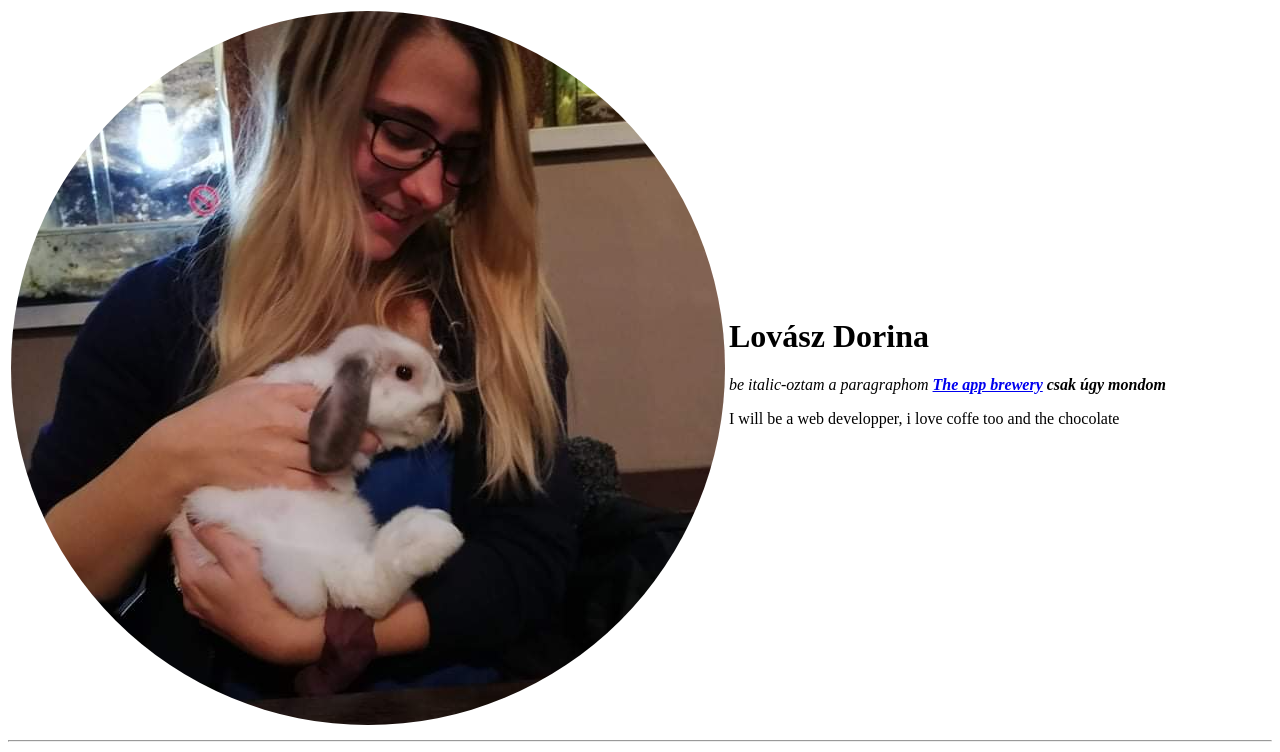
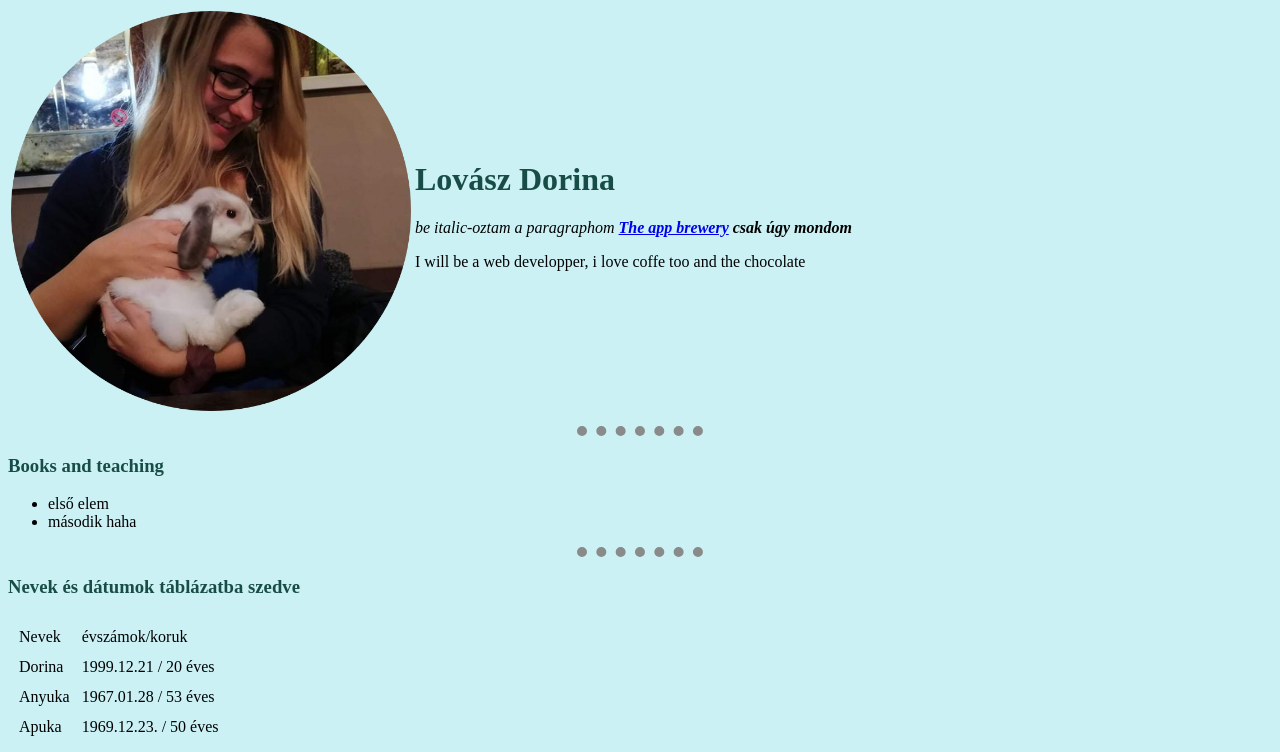
Before and after one commit to lovdo1/cvnagyonproba, a plain HTML site: page index.html in a window 1280 px wide. Shown: the top 752 px of the page. Drawn offline with Linux system fonts and the light colour scheme.

Commit message:
Add files via upload

```diff
--- /dev/null
+++ b/CSS/style.css
@@ -0,0 +1,18 @@
+body {
+  background-color: #cbf1f5;
+}
+
+hr{
+  border-style: none;
+  border-top-style: dotted;
+  border-color: #898b8a;
+  border-width: 10px;
+  height: 0px;
+  width: 10%;
+}
+h1{
+  color: #184d47
+}
+h3{
+  color: #184d47
+}
--- a/index.html
+++ b/index.html
@@ -3,11 +3,20 @@
   <head>
     <meta charset="utf-8">
     <title>❤️Dorina's personal page</title>
+    <link rel="stylesheet" href="css/style.css">
+
+
+
+
   </head>
+
+
+
+
   <body>
     <table>
       <tr>
-        <td><img src="circledorina.png" alt="dorina's profile picture"></td>
+        <td><img src="circledorina.png" alt="dorina's profile picture" height="400px"></td>
         <td><h1>Lovász Dorina</h1>
         <p><em>be italic-oztam a paragraphom<strong> <a href="https://www.appbrewery.co/">The app brewery</a> csak úgy mondom</strong></em></p>
         <p>I will be a web developper, i love coffe too and the chocolate</p></td>
@@ -19,7 +28,7 @@
       <li>első elem</li>
       <li>második haha</li>
     </ul>
-    <hr size="3" noshade>
+    <hr>
     <h3>Nevek és dátumok táblázatba szedve</h3>
     <table cellspacing="10">
       <thead>
```
Also changed, not shown: betus.html (+1 -0 lines), contact.html (+1 -0 lines), szamos.html (+1 -0 lines).
